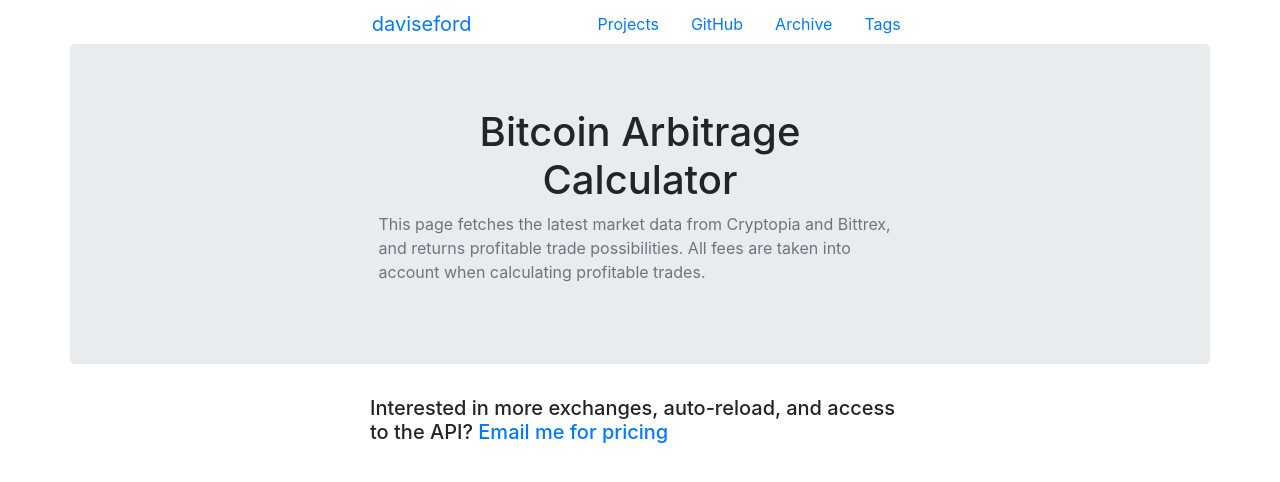
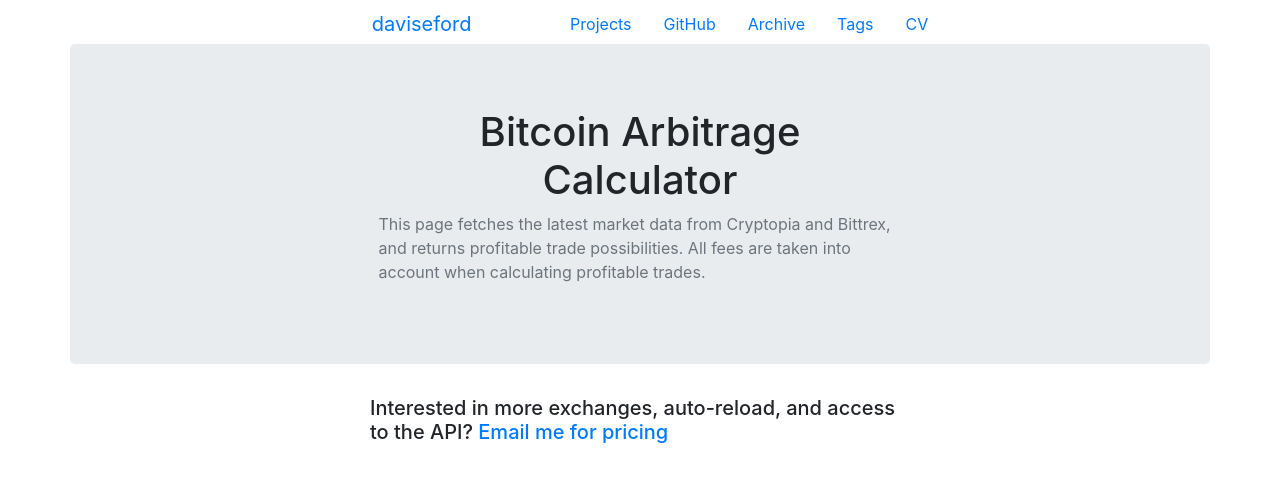
Before and after one commit to daviseford/arb-frontend, a plain HTML site: page index.html in a window 1280 px wide. Drawn offline with nearby package versions, Linux system fonts and the light colour scheme; a script that the page names is missing.

Commit message:
added resume to header

```diff
--- a/index.html
+++ b/index.html
@@ -30,6 +30,7 @@
                         </li>
                         <li class=nav-item><a class=nav-link href=/blog/pages/archive.html>Archive</a></li>
                         <li class=nav-item><a class=nav-link href=/blog/pages/tags.html>Tags</a></li>
+                        <li class=nav-item><a class=nav-link href=/blog/public/docs/davis_ford_resume.pdf>CV</a></li>
                     </ul>
                 </div>
             </div>
```
